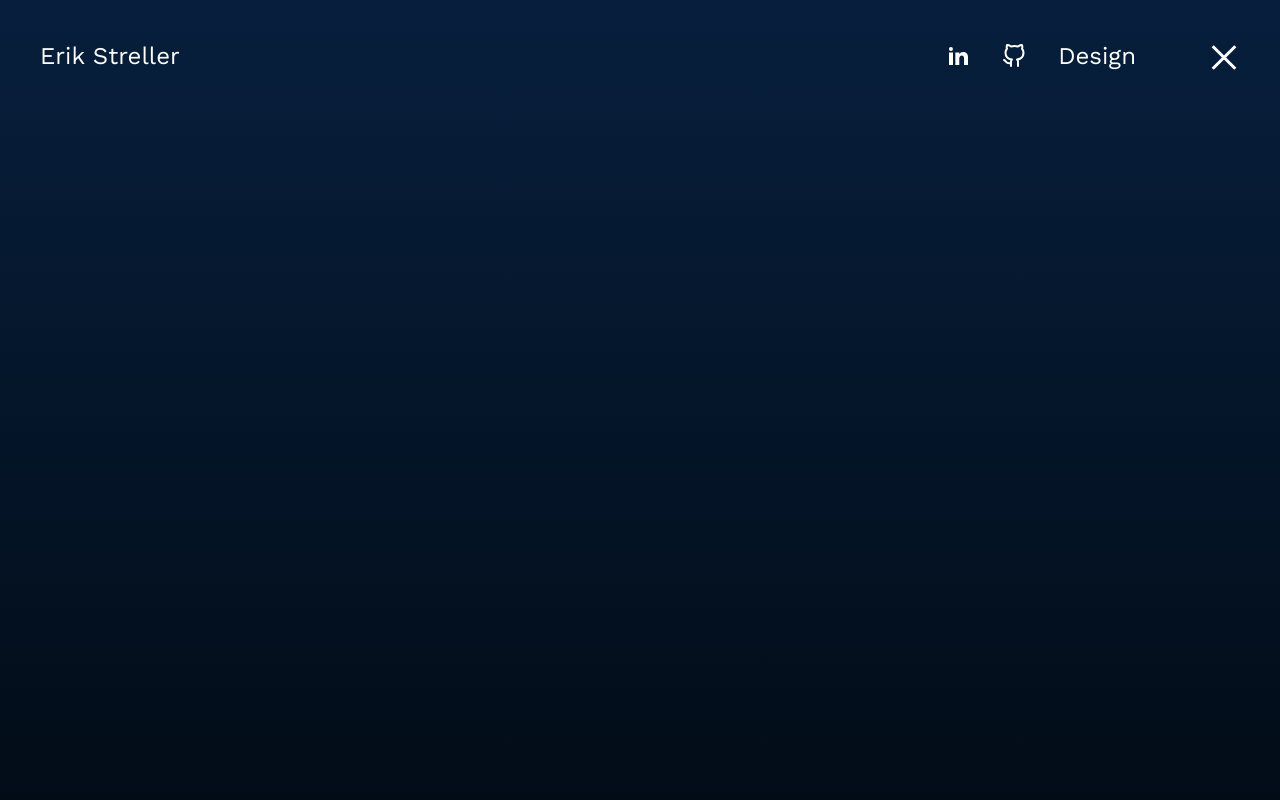
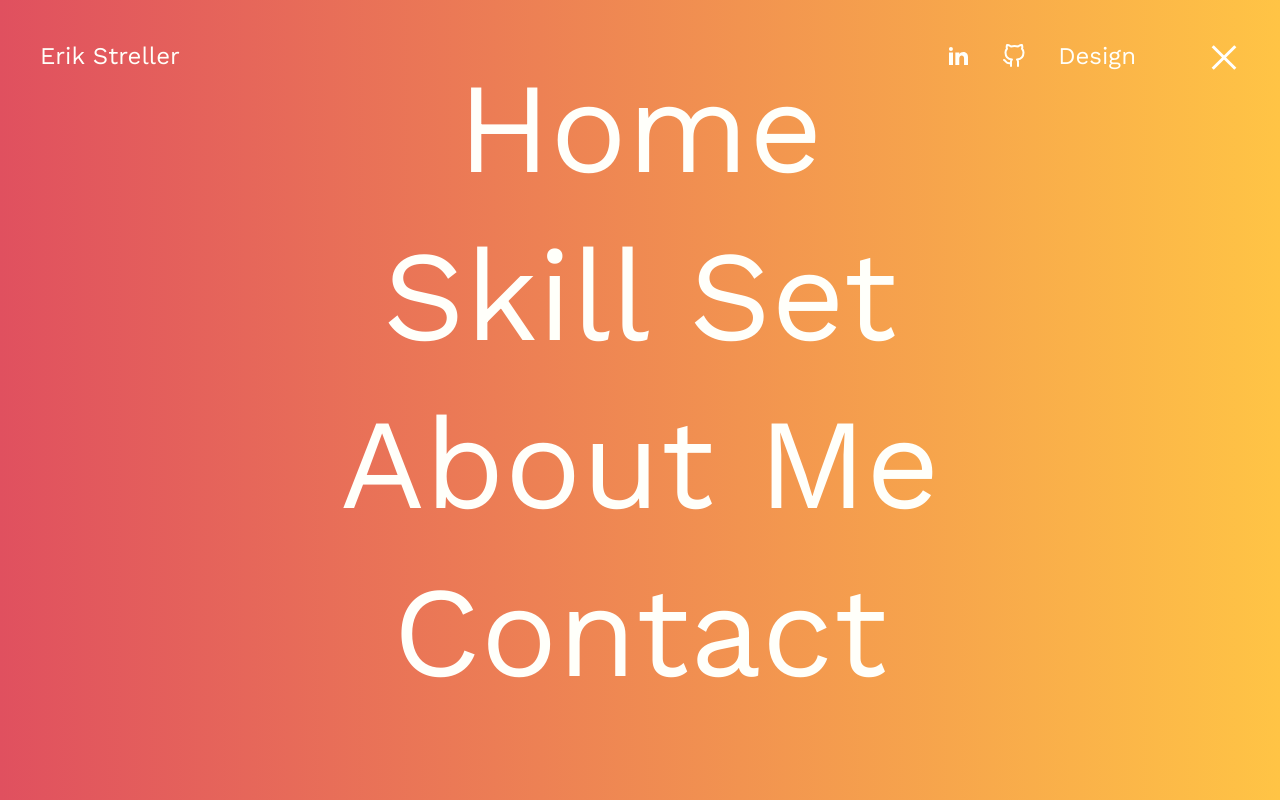
Before and after one commit to erikstreller/space-intro, a React (Vite) app: page / in a window 1280 px wide. Both pictures are taken after a click on the button 1224 px from the left and 56 px from the top of the page. Built offline with nearby package versions, Linux system fonts and the light colour scheme; a web font is replaced by a local one.

Commit message:
add menu overlay

```diff
--- a/src/App.tsx
+++ b/src/App.tsx
@@ -1,6 +1,7 @@
 import { useState } from "react"
 import Header from "./components/Header"
 import Hero from "./components/Hero"
+import MenuOverlay from "./components/MenuOverlay"
 
 function App() {
   const [open, setOpen] = useState<boolean>(false)
@@ -8,6 +9,7 @@ function App() {
   return (
     <>
       <Header open={open} setOpen={setOpen} />
+      <MenuOverlay open={open} setOpen={setOpen} />
       <Hero />
     </>
   )
--- /dev/null
+++ b/src/components/MenuOverlay.tsx
@@ -0,0 +1,58 @@
+interface SectionProps {
+  name: string
+  href: string
+}
+
+const MenuOverlay = ({ open, setOpen }: MenuProps) => {
+  function delay(time: number) {
+    return new Promise((resolve) => setTimeout(resolve, time))
+  }
+
+  async function toSection(href: string) {
+    setOpen(false)
+    await delay(800)
+    document.getElementById(href)?.scrollIntoView({ behavior: "smooth" })
+  }
+
+  const sections: SectionProps[] = [
+    {
+      name: "Home",
+      href: "hero",
+    },
+    {
+      name: "Skill Set",
+      href: "skills",
+    },
+    {
+      name: "About Me",
+      href: "about",
+    },
+    {
+      name: "Contact",
+      href: "contact",
+    },
+  ]
+
+  return (
+    <nav
+      className={`fixed top-0 w-full z-30 bg-gradient-to-r from-primary to-secondary transition-all duration-300 delay-300 ${
+        open ? "opacity-100" : "opacity-0 -translate-x-full"
+      }`}
+    >
+      <ul className="w-full h-screen flex flex-col items-center justify-center">
+        {sections.map((section) => (
+          <li
+            key={section.href}
+            className="sm:text-5xl md:text-7xl lg:text-8xl text-9xl text-light mb-10 transition-all duration-500 ease-in-out hover:-translate-y-4"
+          >
+            <button onClick={() => toSection(section.href)}>
+              {section.name}
+            </button>
+          </li>
+        ))}
+      </ul>
+    </nav>
+  )
+}
+
+export default MenuOverlay
```
